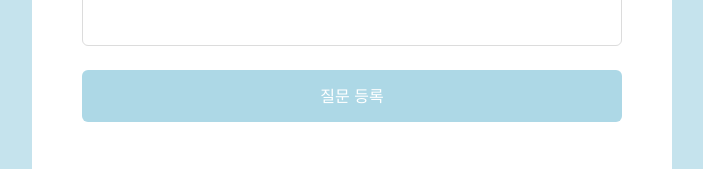
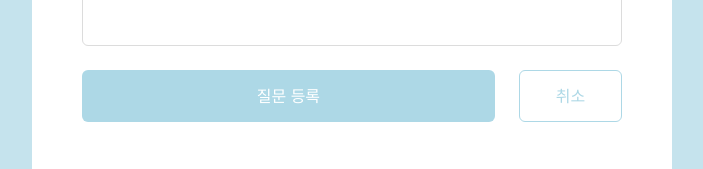
Before and after one commit to iberis2/raven-test, a React (Vite) app: page /ask in a window 1280 px wide. Shown: the part 628-797 px from the top of the page, without its empty margins (288-991 px from the left). Built offline with nearby package versions, Linux system fonts and the light colour scheme; sample sign-in values are in the browser's storage.

Commit message:
Feat: 수정하기 완성
- Ask 페이지 재사용

```diff
--- a/src/api/formula.ts
+++ b/src/api/formula.ts
@@ -22,7 +22,7 @@ type dataType = {
   title: string
   content: string
   latex: string
-  time: number
+  time?: number
 }
 
 export const postData = async (data: dataType) => {
@@ -33,3 +33,12 @@ export const postData = async (data: dataType) => {
     alert('질문 작성에 실패했습니다. 잠시 후 다시 시도해주세요')
   }
 }
+
+export const patchData = async (id: number, data: dataType) => {
+  try {
+    const response = await axios.patch(`/formula/${id}`, data)
+    return response.data
+  } catch {
+    alert('질문 작성에 실패했습니다. 잠시 후 다시 시도해주세요')
+  }
+}
--- a/src/pages/Ask.module.css
+++ b/src/pages/Ask.module.css
@@ -30,8 +30,20 @@
   padding: 10px;
 }
 
+.btnBox {
+  display: grid;
+  grid-template-columns: 4fr 1fr;
+  gap: 24px;
+}
+
 .submitBtn {
   background-color: lightblue;
   border-radius: 6px;
   color: #ffff;
 }
+
+.cancelBtn {
+  color: lightblue;
+  border: 1px solid lightblue;
+  border-radius: 6px;
+}
--- a/src/pages/Ask.tsx
+++ b/src/pages/Ask.tsx
@@ -1,17 +1,30 @@
 import { useState } from 'react'
 import { useNavigate } from 'react-router-dom'
 import Formula from '../components/common/Formula'
-import { postData } from '../api/formula'
+import { patchData, postData } from '../api/formula'
 import { getUnixTime } from 'date-fns'
 import styles from './Ask.module.css'
+import { itemType } from './QuestionDetail'
 
-export default function Ask() {
+type AskProps = {
+  id: number
+  title: string
+  content: string
+  latex: string
+  closeEdit: () => void
+  updateItem: (data: itemType) => void
+}
+
+export default function Ask({
+  id,
+  title = '',
+  content = '',
+  latex = '',
+  closeEdit,
+  updateItem,
+}: AskProps) {
   const navigate = useNavigate()
-  const [inputValue, setInputValue] = useState({
-    title: '',
-    content: '',
-    latex: '',
-  })
+  const [inputValue, setInputValue] = useState({ title, content, latex })
 
   const handleChange = (
     type: 'title' | 'content' | 'latex',
@@ -22,12 +35,22 @@ export default function Ask() {
 
   const handleSubmit = async (event: React.FormEvent<HTMLFormElement>) => {
     event.preventDefault()
-    console.log(inputValue)
+
+    if (id) {
+      const data = await patchData(id, inputValue)
+      updateItem(data)
+      closeEdit()
+      return
+    }
 
     const response = await postData({ ...inputValue, time: getUnixTime(new Date()) })
     if (response === 'success') {
       navigate('/questions')
     }
+  }
+
+  const handleCancel = () => {
+    id ? closeEdit() : navigate(-1)
   }
 
   return (
@@ -55,9 +78,14 @@ export default function Ask() {
         onChange={event => handleChange('content', event)}
         className={styles.textarea}
       />
-      <button type='submit' className={styles.submitBtn}>
-        질문 등록
-      </button>
+      <div className={styles.btnBox}>
+        <button type='submit' className={styles.submitBtn}>
+          질문 등록
+        </button>
+        <button type='button' onClick={handleCancel} className={styles.cancelBtn}>
+          취소
+        </button>
+      </div>
     </form>
   )
 }
--- a/src/pages/QuestionDetail.tsx
+++ b/src/pages/QuestionDetail.tsx
@@ -3,9 +3,10 @@ import Formula from '../components/common/Formula'
 import Time from '../components/common/Time'
 import { useCallback, useEffect, useState } from 'react'
 import { getData } from '../api/formula'
+import Ask from './Ask'
 import styles from './QuestionDetail.module.css'
 
-type itemType = {
+export type itemType = {
   id: number
   time: number
   title: string
@@ -14,8 +15,9 @@ type itemType = {
 }
 
 export default function QuestionDetail() {
+  const { id } = useParams()
   const [item, setItem] = useState<itemType>({ id: -1, title: '', time: 0, latex: '', content: '' })
-  const { id } = useParams()
+  const [isEditing, setIsEditing] = useState(false)
 
   const loadData = useCallback(async () => {
     if (id) {
@@ -29,6 +31,14 @@ export default function QuestionDetail() {
   }, [loadData])
 
   return (
+    <>
+      {isEditing ? (
+        <Ask
+          {...item}
+          closeEdit={() => setIsEditing(false)}
+          updateItem={(data: itemType) => setItem(data)}
+        />
+      ) : (
         <div className={styles.questionDetail}>
           <h2 className={styles.title}>{item.title}</h2>
           <Time time={item.time} className={styles.date} />
@@ -37,7 +47,7 @@ export default function QuestionDetail() {
             {item.latex && <Formula latex={item.latex} className={styles.formula} />}
           </div>
           <div className={styles.btnBox}>
-        <button type='button' className={styles.patchBtn}>
+            <button type='button' onClick={() => setIsEditing(true)} className={styles.patchBtn}>
               수정하기
             </button>
             <button type='button' className={styles.deleteBtn}>
@@ -45,5 +55,7 @@ export default function QuestionDetail() {
             </button>
           </div>
         </div>
+      )}
+    </>
   )
 }
```
Lines whose indentation alone changed are shown as unchanged.
